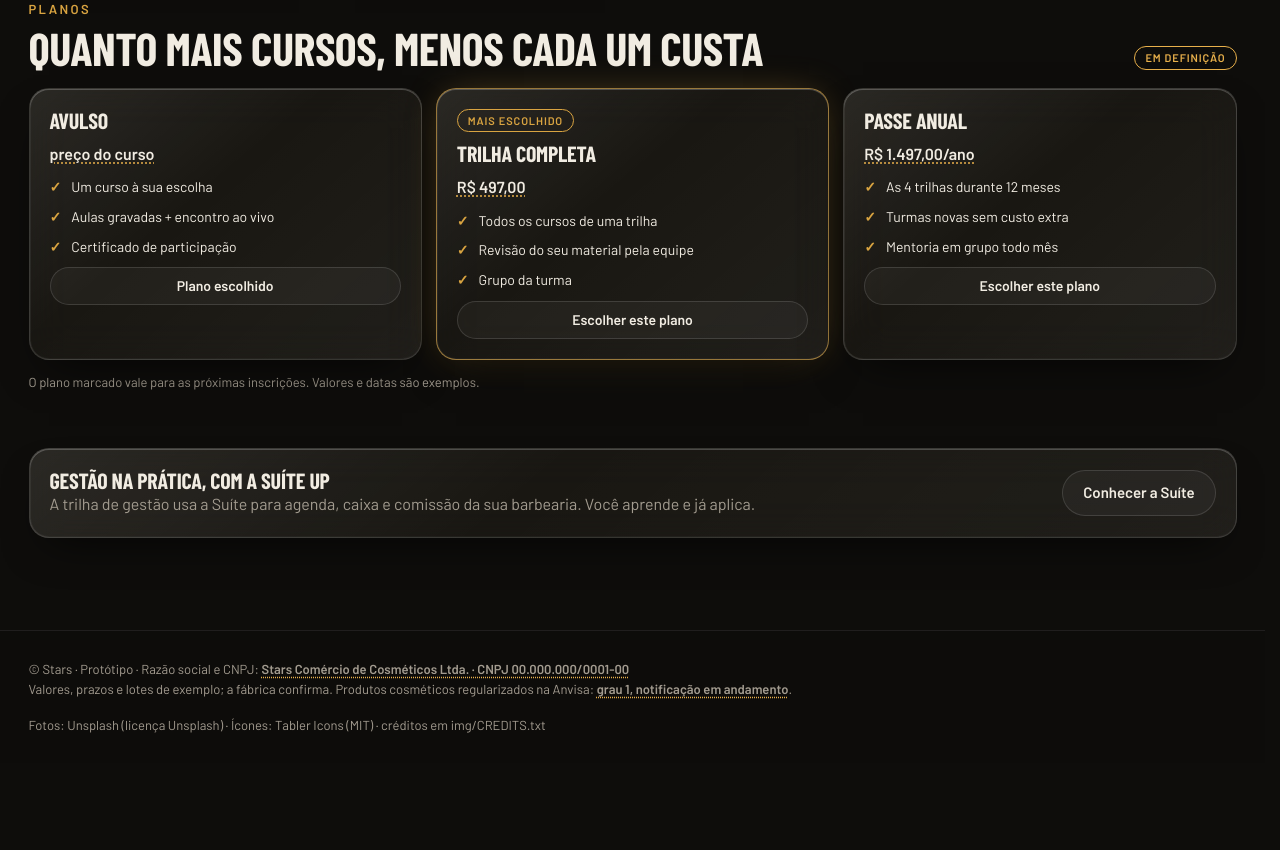
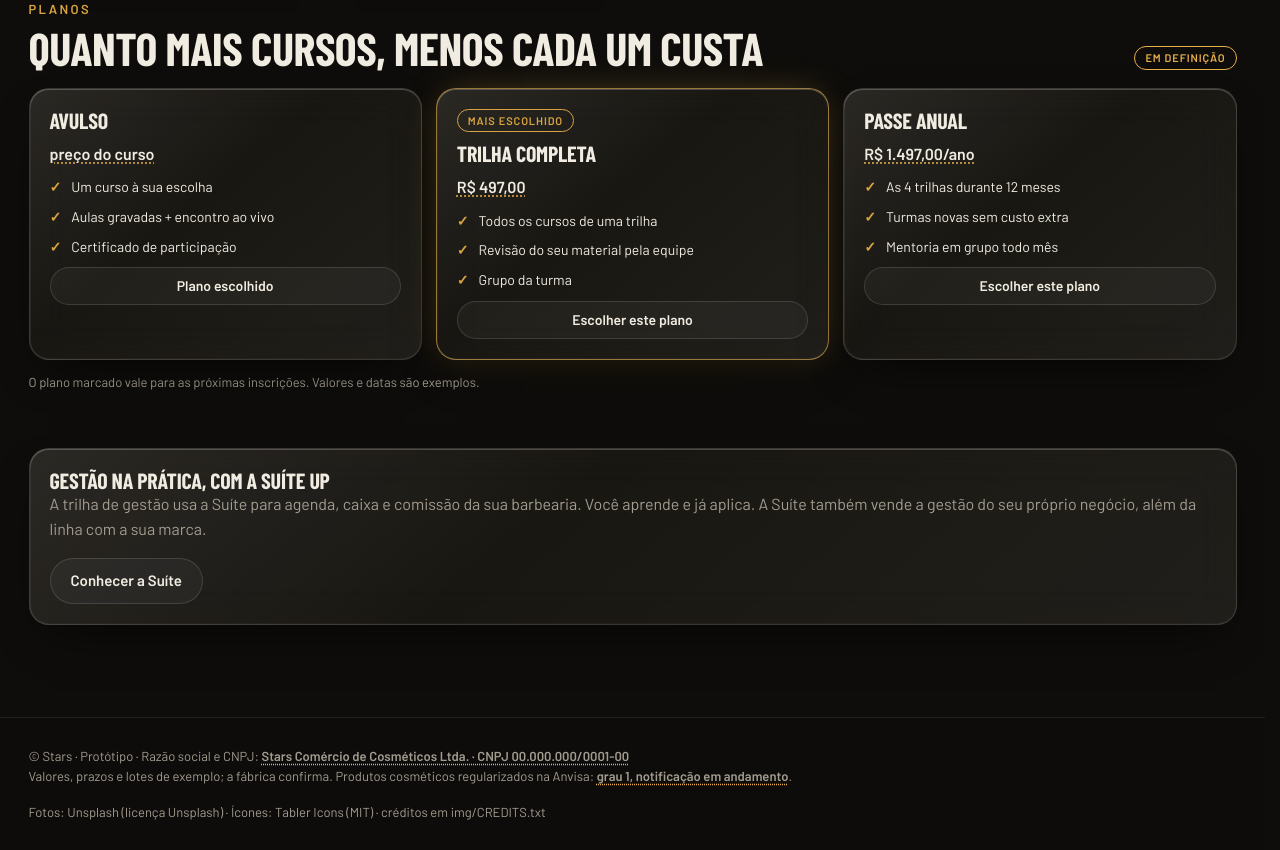
Before and after one commit to brutob2b-pixel/stars-site, a plain HTML site: page mentoria.html in a window 1280 px wide. Shown: the part 856-1706 px from the top of the page. Before the commit the page ends 1619 px from the top, so only its background shows below. Drawn offline with nearby package versions, Linux system fonts and the light colour scheme.

Commit message:
feat: mentoria deixa claro que a Suíte também vende a gestão do próprio negócio

```diff
--- a/mentoria.html
+++ b/mentoria.html
@@ -56,7 +56,7 @@
 
   <section class="section">
     <div class="suite-nota glass" data-reveal>
-      <div><h3>Gestão na prática, com a Suíte UP</h3><p class="muted">A trilha de gestão usa a Suíte para agenda, caixa e comissão da sua barbearia. Você aprende e já aplica.</p></div>
+      <div><h3>Gestão na prática, com a Suíte UP</h3><p class="muted">A trilha de gestão usa a Suíte para agenda, caixa e comissão da sua barbearia. Você aprende e já aplica. A Suíte também vende a gestão do seu próprio negócio, além da linha com a sua marca.</p></div>
       <a class="btn btn-ghost" href="suite.html">Conhecer a Suíte</a>
     </div>
   </section>
```
